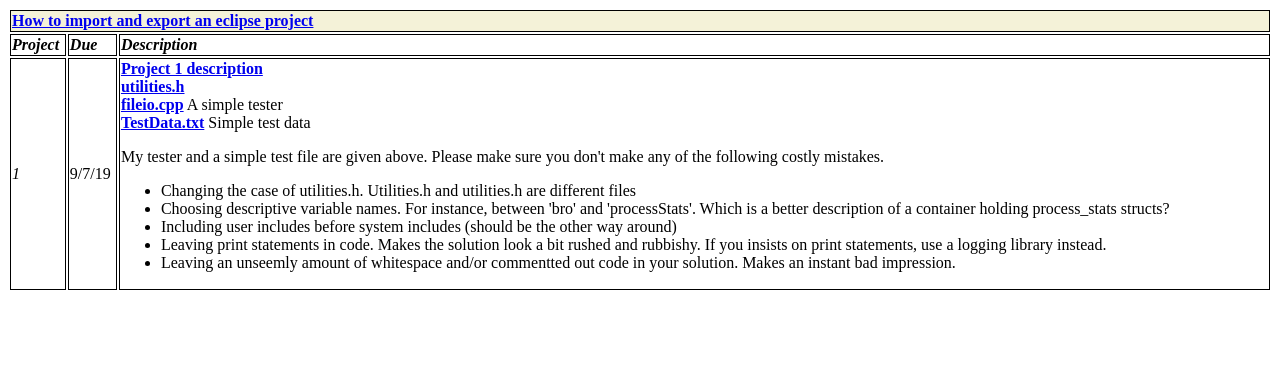
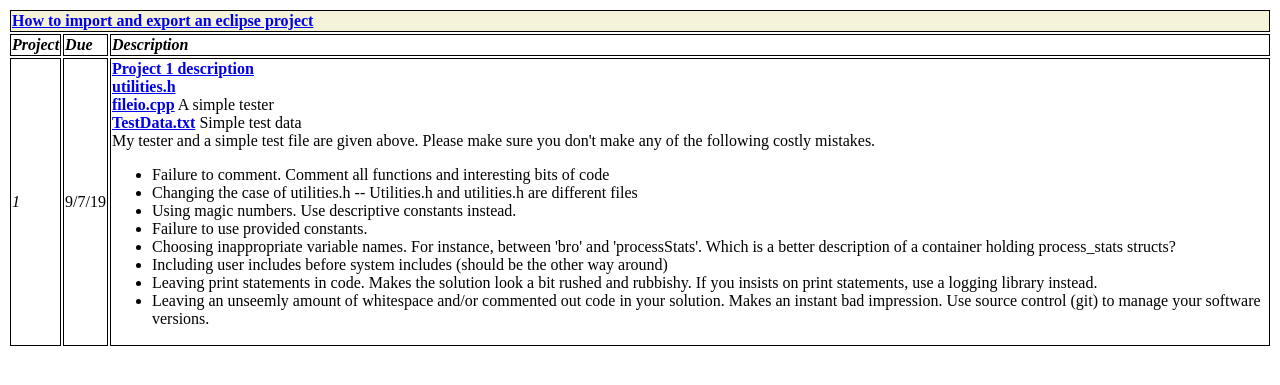
Before and after one commit to yeckoh/CPSC410, a Jekyll site: the page navbar/Projects.html, which Jekyll copies as it is, in a window 1280 px wide. Shown: the top 385 px of the page. Built offline with Jekyll 4.4.1, drawn with Linux system fonts in a browser that asks for light colours.

Commit message:
syllabus

```diff
--- a/navbar/Projects.html
+++ b/navbar/Projects.html
@@ -34,13 +34,16 @@
                <strong><a href="https://github.com/CNUClasses/CPSC410/blob/master/content/projects/proj1/utilities.h"> utilities.h</a></strong><br>
                <strong><a href="https://github.com/CNUClasses/CPSC410/blob/master/content/projects/proj1/fileio.cpp"> fileio.cpp</a></strong> A simple tester<br>
                <strong><a href="https://github.com/CNUClasses/CPSC410/blob/master/content/projects/proj1/TestData.txt"> TestData.txt</a></strong> Simple test data<br>
-               <p> My tester and a simple test file are given above.  Please make sure you don't make any of the following costly mistakes.</p>
+               My tester and a simple test file are given above.  Please make sure you don't make any of the following costly mistakes.
                <ul>
-                  <li>Changing the case of utilities.h.  Utilities.h and utilities.h are different files</li>
-                  <li>Choosing descriptive variable names.  For instance, between  'bro' and  'processStats'. Which is a better description of a container holding process_stats structs?</li>
+                  <li>Failure to comment.  Comment all functions and interesting bits of code</li>
+                  <li>Changing the case of utilities.h --  Utilities.h and utilities.h are different files</li>
+                  <li>Using magic numbers.  Use descriptive constants instead.</li>
+                  <li>Failure to use provided constants.</li>
+                  <li>Choosing inappropriate variable names.  For instance, between  'bro' and  'processStats'. Which is a better description of a container holding process_stats structs?</li>
                   <li>Including user includes before system includes (should be the other way around)</li>
                   <li>Leaving print statements in code.  Makes the solution look a bit rushed and rubbishy.  If you insists on print statements, use a logging library instead.</li>
-                  <li>Leaving an unseemly amount of whitespace and/or commentted out code in your solution. Makes an instant bad impression. </li>
+                  <li>Leaving an unseemly amount of whitespace and/or commented out code in your solution. Makes an instant bad impression. Use source control (git) to manage your software versions. </li>
                </ul>
             </td>
          </tr>
```
